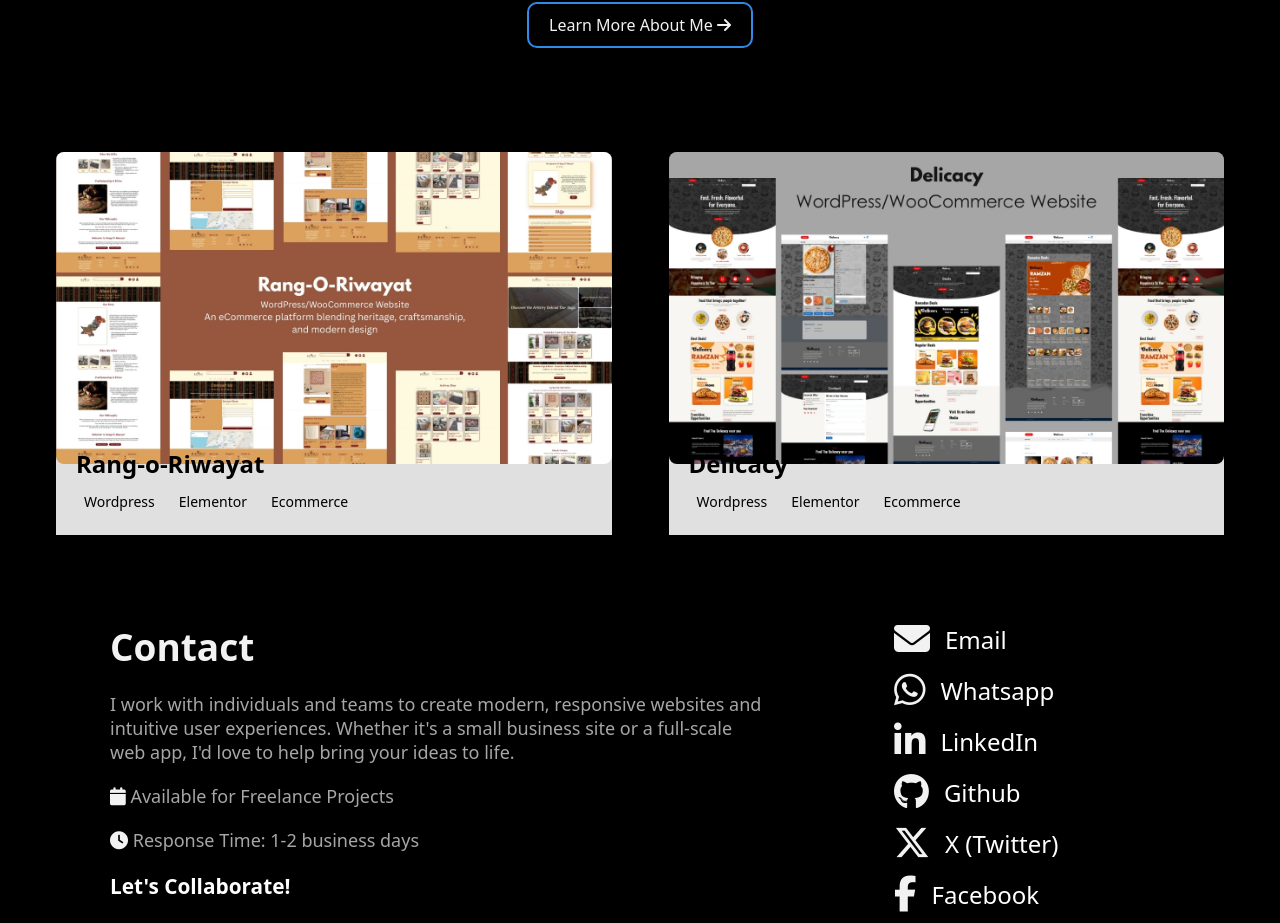
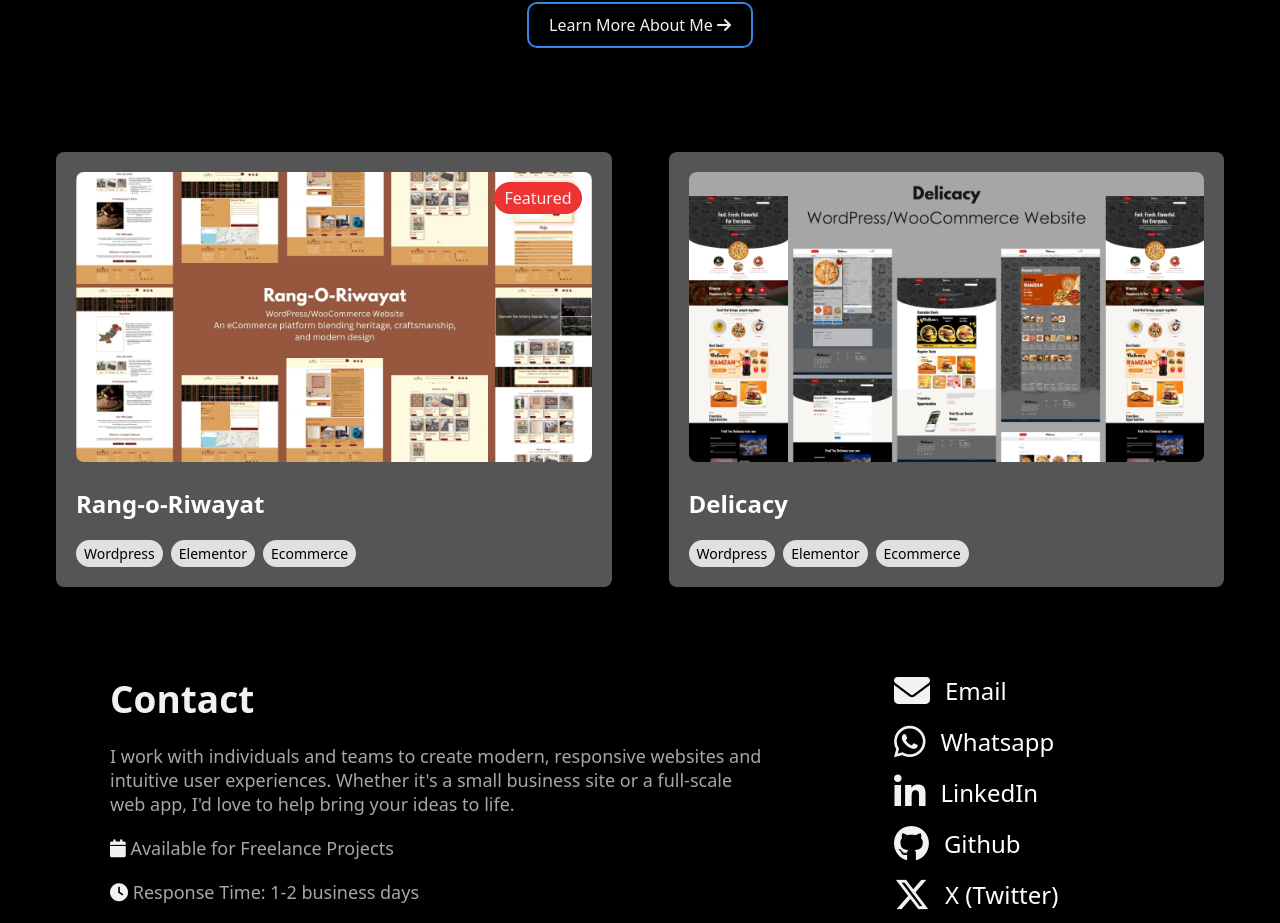
Before and after one commit to muhammad-awais-web-dev/WebMorph, a React (Create React App) app: page / in a window 1280 px wide. Shown: the part 1046-1969 px from the top of the page. Built offline with nearby package versions, Linux system fonts and the light colour scheme.

Commit message:
added more effects to project cards

```diff
--- a/src/components/Card.css
+++ b/src/components/Card.css
@@ -1,14 +1,20 @@
+a{
+    text-decoration: none;
+}
 .Card{
     background-color: #fff5;
+    position: relative;
     border-radius: 8px;
     box-shadow: 0 2px 4px rgba(0, 0, 0, 0.1);
     margin: 16px;
     max-width: 100%;
+    padding: 20px;
 }
 .Card:hover{
-    background-color: #fff9;
+    scale: 1.03;
+    border:solid #308be7 2px;
+    box-shadow: 0 0 12px 2px #308be7;
     transition: all 0.3s ease;
-    box-shadow: 0 0 12px 5px #fff5;
 }
 .Card img {
     width: 100%;
@@ -20,16 +26,19 @@
     scale: 1.05;
     transition: all 0.3s ease;
 }
-.Card .info{
-    padding: 20px;
-    background-color: #e0e0e0;
-    margin-top: -50px;
-    z-index: 2;
+.Card span{
+    background-color: #e33;
+    padding: 5px 10px;
+    position: absolute;
+    top: 30px;
+    right: 30px;
+    border-radius: 20px;
+    z-index: 5;
 }
 .Card h3 {
     font-size: 1.5rem;
-    margin: 8px 0;
-    color: black;
+    margin: 20px 0;
+    color: white;
 }
 .Card ul {
     list-style: none;
@@ -40,7 +49,7 @@
     display: inline-block;
     background-color: #e0e0e0;
     color: black;
-    border-radius: 4px;
+    border-radius: 20px;
     padding: 4px 8px;
     margin-right: 8px;
     font-size: 0.875rem;
--- a/src/components/Card.js
+++ b/src/components/Card.js
@@ -2,16 +2,32 @@ import './Card.css';
 
 export default function Card(props) {
   return (
-    <div className='Card'>
-        <img className='CardImg' src={props.image} alt={props.title} />
-        <div className="info">
+    <>
+      {props.link && props.link.length > 0 ? (
+        <a href={props.link}>
+          <div className='Card'>
+            <img className='CardImg' src={props.image} alt={props.title} />
+            {props.featured ? <span className='badge'>Featured</span> : ""}
+              <h3>{props.title}</h3>
+              <ul>
+              {props.skills.map((skill, index) => (
+                <li key={index}>{skill}</li>
+              ))}
+              </ul>
+          </div>
+        </a>
+      ) : (
+        <div className='Card'>
+          <img className='CardImg' src={props.image} alt={props.title} />
+          {props.featured ? <span className='badge'>Featured</span> : ""}
             <h3>{props.title}</h3>
             <ul>
             {props.skills.map((skill, index) => (
-                <li key={index}>{skill}</li>
+              <li key={index}>{skill}</li>
             ))}
             </ul>
         </div>
-    </div>
+      )}
+    </>
   )
 }
--- a/src/components/ProjectsHome.js
+++ b/src/components/ProjectsHome.js
@@ -6,8 +6,8 @@ import './ProjectsHome.css';
 export default function ProjectsHome() {
   return (
     <div className="ProjectList">
-      <Card image={RangoRawiyat} title="Rang-o-Riwayat" skills={[ "Wordpress", "Elementor","Ecommerce" ]} />
-      <Card image={Delicacy} title="Delicacy" skills={[ "Wordpress", "Elementor","Ecommerce" ]} />
+      <Card image={RangoRawiyat} title="Rang-o-Riwayat" skills={[ "Wordpress", "Elementor","Ecommerce" ]} featured={true} link="https://rangoriwayat.com/" />
+      <Card image={Delicacy} title="Delicacy" skills={[ "Wordpress", "Elementor","Ecommerce" ]} featured={false} link="" />
     </div>
   )
 }
```
